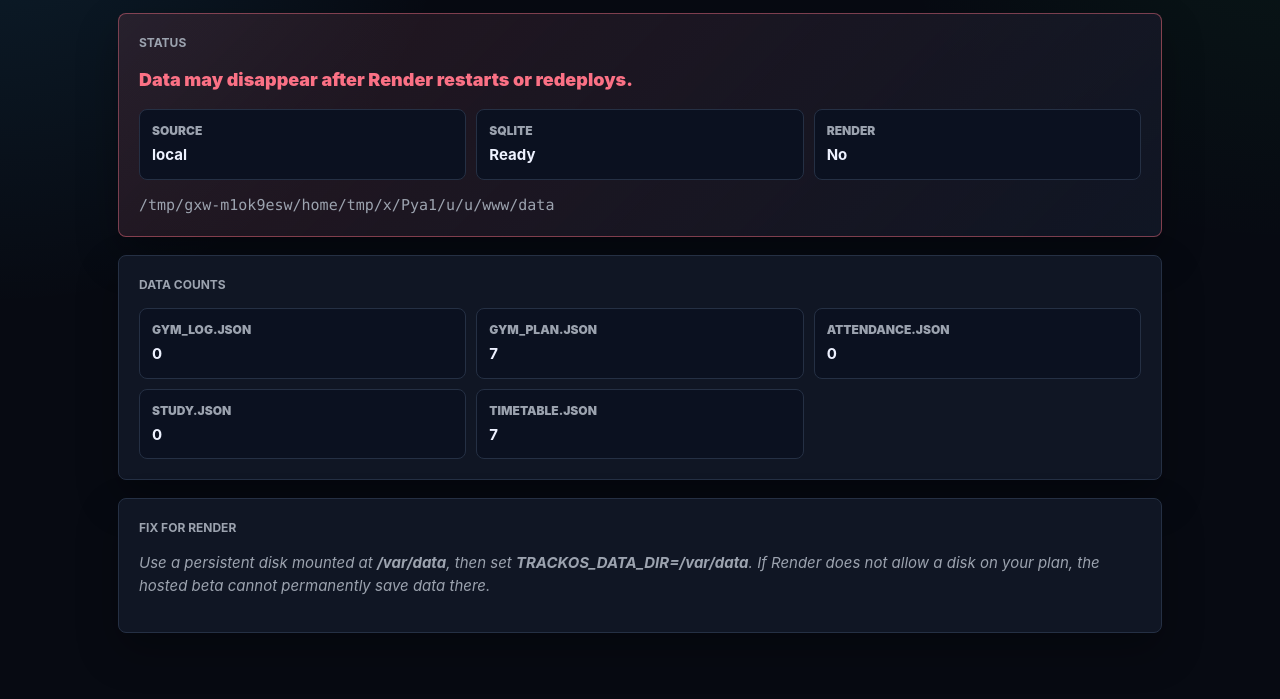
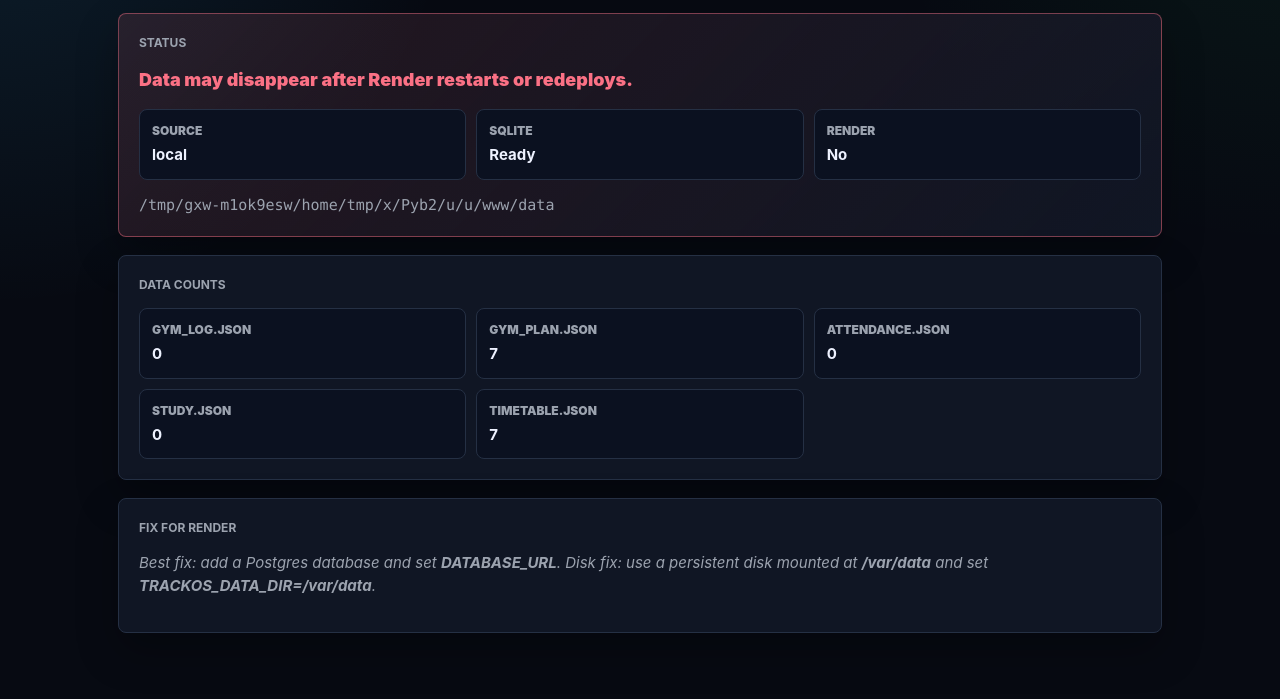
Before and after one commit to 5251431041-create/persinal_tracker, a Flask app: page /storage in a window 1280 px wide. Shown: the part 155-854 px from the top of the page. Run offline with Flask 3, Linux system fonts and the light colour scheme; data comes from the database, SQL or seed files in the repository; some libraries are stand-ins or nearby versions.

Commit message:
Add Postgres cloud storage support

```diff
--- a/app.py
+++ b/app.py
@@ -46,6 +46,7 @@ def resolve_data_dir():
 
 DATA_SOURCE, DATA_DIR = resolve_data_dir()
 DB_PATH = DATA_DIR / 'trackos.sqlite3'
+DATABASE_URL = os.environ.get('DATABASE_URL', '')
 GRAPH_DIR = BASE_DIR / 'static' / 'graphs'
 GRAPH_DIR.mkdir(parents=True, exist_ok=True)
 
@@ -94,6 +95,33 @@ def default_for(name: str):
 
 
 def db_connect():
+    if DATABASE_URL:
+        import psycopg
+        from psycopg.rows import dict_row
+
+        conn = psycopg.connect(DATABASE_URL, row_factory=dict_row)
+        conn.execute(
+            '''
+            CREATE TABLE IF NOT EXISTS documents (
+                name TEXT PRIMARY KEY,
+                data TEXT NOT NULL,
+                updated_at TEXT NOT NULL
+            )
+            '''
+        )
+        conn.execute(
+            '''
+            CREATE TABLE IF NOT EXISTS events (
+                id BIGSERIAL PRIMARY KEY,
+                type TEXT NOT NULL,
+                detail TEXT NOT NULL,
+                created_at TEXT NOT NULL
+            )
+            '''
+        )
+        conn.commit()
+        return conn
+
     conn = sqlite3.connect(DB_PATH)
     conn.row_factory = sqlite3.Row
     conn.execute('PRAGMA journal_mode=WAL')
@@ -125,7 +153,7 @@ def db_ready():
     try:
         with db_connect():
             return True
-    except sqlite3.Error:
+    except Exception:
         return False
 
 
@@ -138,18 +166,20 @@ def document_counts():
 
 
 def storage_status():
+    using_cloud_db = bool(DATABASE_URL)
     persistent = DATA_SOURCE in {'env', 'render_disk'} and str(DATA_DIR) not in {
         str(BASE_DIR / 'data'),
         '/opt/render/project/src/data',
     }
     return {
-        'data_source': DATA_SOURCE,
+        'data_source': 'postgres' if using_cloud_db else DATA_SOURCE,
         'data_dir': str(DATA_DIR),
-        'db_path': str(DB_PATH),
+        'db_path': 'DATABASE_URL' if using_cloud_db else str(DB_PATH),
         'db_ready': db_ready(),
-        'persistent': persistent,
+        'persistent': using_cloud_db or persistent,
         'counts': document_counts(),
         'render_service': bool(os.environ.get('RENDER')),
+        'using_cloud_db': using_cloud_db,
     }
 
 
@@ -167,21 +197,25 @@ def log_event(event_type: str, detail) -> None:
     try:
         with db_connect() as conn:
             conn.execute(
-                'INSERT INTO events (type, detail, created_at) VALUES (?, ?, ?)',
+                db_sql('INSERT INTO events (type, detail, created_at) VALUES (?, ?, ?)'),
                 (event_type, json.dumps(detail), datetime.now().isoformat(timespec='seconds')),
             )
             conn.commit()
-    except sqlite3.Error:
+    except Exception:
         pass
+
+
+def db_sql(sql):
+    return sql.replace('?', '%s') if DATABASE_URL else sql
 
 
 def read_json(name: str):
     try:
         with db_connect() as conn:
-            row = conn.execute('SELECT data FROM documents WHERE name = ?', (name,)).fetchone()
+            row = conn.execute(db_sql('SELECT data FROM documents WHERE name = ?'), (name,)).fetchone()
             if row:
                 return json.loads(row['data'])
-    except sqlite3.Error:
+    except Exception:
         pass
 
     path = data_path(name)
@@ -205,19 +239,19 @@ def write_json(name: str, data, event_type='write') -> None:
     try:
         with db_connect() as conn:
             conn.execute(
-                '''
+                db_sql('''
                 INSERT INTO documents (name, data, updated_at)
                 VALUES (?, ?, ?)
                 ON CONFLICT(name) DO UPDATE SET data = excluded.data, updated_at = excluded.updated_at
-                ''',
+                '''),
                 (name, encoded, now),
             )
             conn.execute(
-                'INSERT INTO events (type, detail, created_at) VALUES (?, ?, ?)',
+                db_sql('INSERT INTO events (type, detail, created_at) VALUES (?, ?, ?)'),
                 (event_type, json.dumps({'document': name}), now),
             )
             conn.commit()
-    except sqlite3.Error:
+    except Exception:
         pass
     mirror_json_file(name, data)
 
--- a/render.yaml
+++ b/render.yaml
@@ -11,6 +11,8 @@ services:
         sync: false
       - key: TRACKOS_DATA_DIR
         value: /var/data
+      - key: DATABASE_URL
+        sync: false
     disk:
       name: trackos-data
       mountPath: /var/data
--- a/requirements.txt
+++ b/requirements.txt
@@ -1,3 +1,4 @@
 flask
 matplotlib
 gunicorn
+psycopg[binary]
--- a/templates/storage.html
+++ b/templates/storage.html
@@ -33,6 +33,6 @@
 
 <section class="panel">
   <h2>Fix For Render</h2>
-  <p class="empty">Use a persistent disk mounted at <strong>/var/data</strong>, then set <strong>TRACKOS_DATA_DIR=/var/data</strong>. If Render does not allow a disk on your plan, the hosted beta cannot permanently save data there.</p>
+  <p class="empty">Best fix: add a Postgres database and set <strong>DATABASE_URL</strong>. Disk fix: use a persistent disk mounted at <strong>/var/data</strong> and set <strong>TRACKOS_DATA_DIR=/var/data</strong>.</p>
 </section>
 {% endblock %}
```
